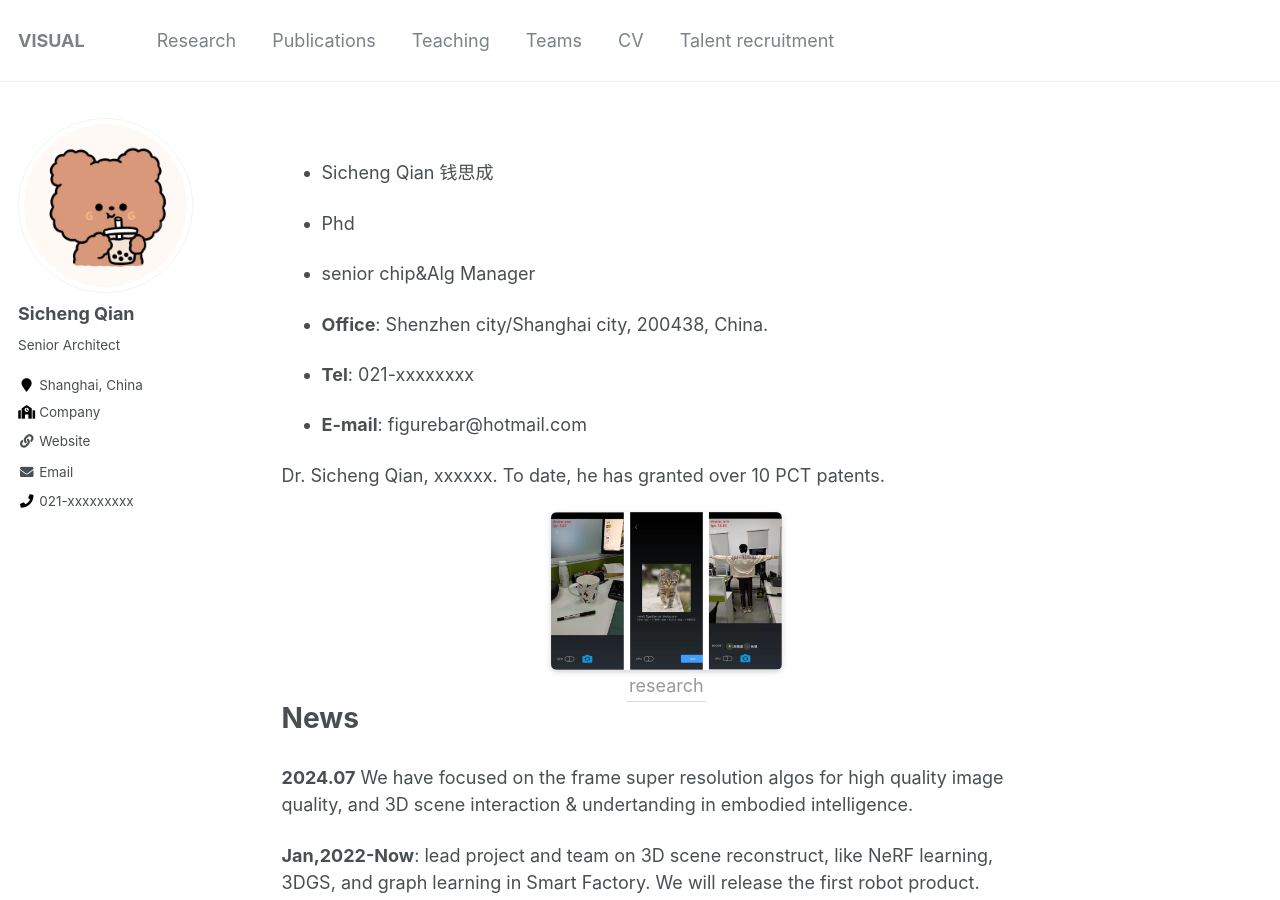
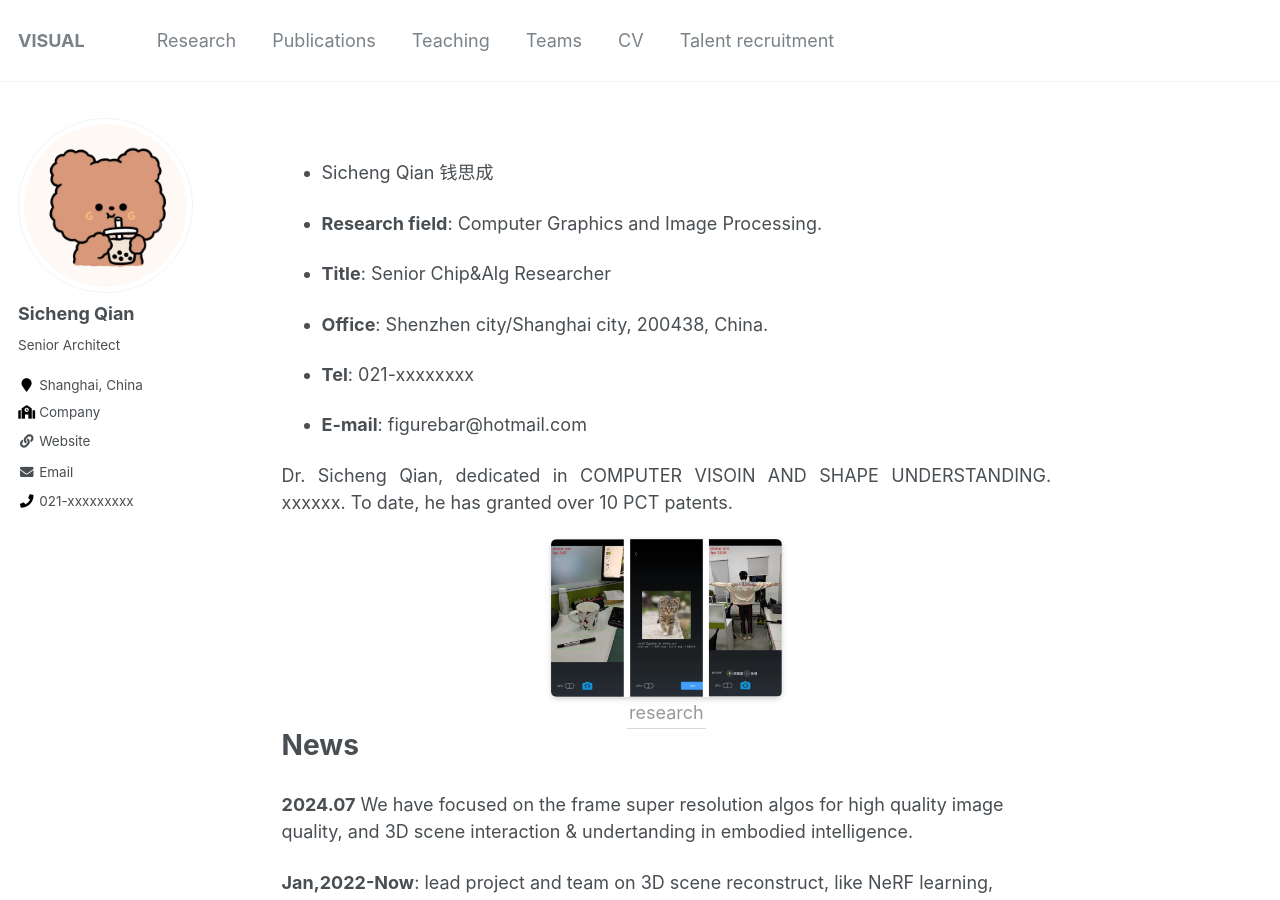
Before and after one commit to aqsc/aqsc.github.io, a Jekyll site: the page built from _pages/about.md, in a window 1280 px wide and 900 px high. Built offline with Jekyll 4.4.1, drawn with Linux system fonts in a browser that asks for light colours.

Commit message:
Update about.md

```diff
--- a/_pages/about.md
+++ b/_pages/about.md
@@ -12,9 +12,9 @@ redirect_from:
 
 - Sicheng Qian 钱思成
 
-- Phd
+- **Research field**: Computer Graphics and Image Processing.
 
-- senior chip&Alg Manager
+- **Title**: Senior Chip&Alg Researcher
 
 - **Office**: Shenzhen city/Shanghai city, 200438, China.
 
@@ -22,7 +22,7 @@ redirect_from:
 
 - **E-mail**: figurebar@hotmail.com
 <p class='intro'>
-Dr. Sicheng Qian, xxxxxx. To date, he has granted over 10 PCT patents.
+Dr. Sicheng Qian, dedicated in COMPUTER VISOIN AND SHAPE UNDERSTANDING. xxxxxx. To date, he has granted over 10 PCT patents.
 </p>
 <style type="text/css" rel="stylesheet">
 .intro {
```
